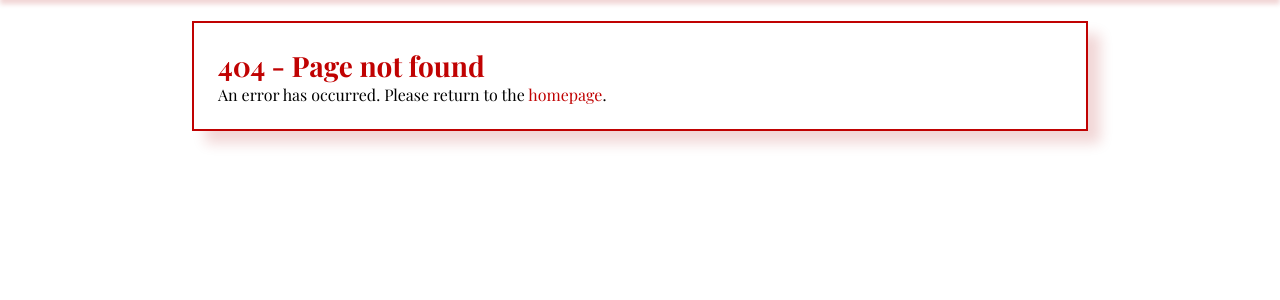
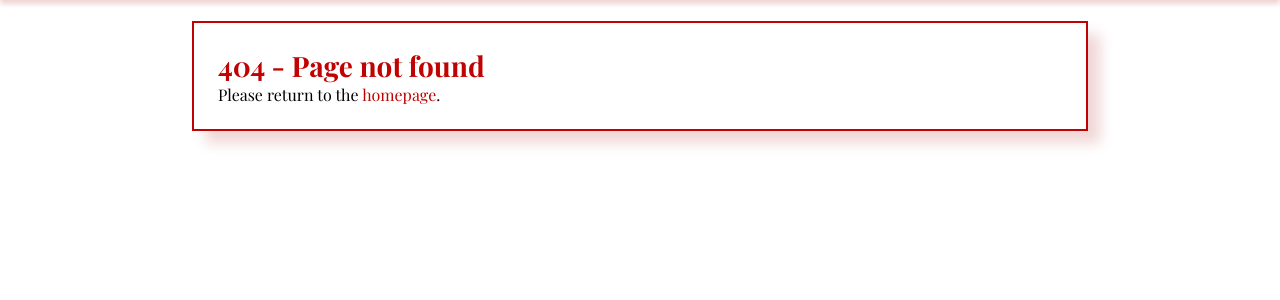
Before and after one commit to robinskaba/zwa_pulsewire, a PHP site: page /page_not_found.php in a window 1280 px wide. Shown: the part 107-407 px from the top of the page. Run offline with PHP 8.4, Linux system fonts and the light colour scheme; some web fonts are replaced.

Commit message:
page arg proof

```diff
--- a/php/view/index.php
+++ b/php/view/index.php
@@ -16,6 +16,7 @@ if(isset($_GET["page"])) {
         header("Location: page_not_found.php");
     }
 }
+if($current_page > $amount_of_pages) header("Location: page_not_found.php");
 
 $articles = $db->getGroupOfArticles($current_page, $ARTICLES_PER_PAGE);
 
--- a/php/view/page_not_found.php
+++ b/php/view/page_not_found.php
@@ -17,7 +17,7 @@ require_once "../main/session.php";
         <main>
             <div>
                 <h1>404 - Page not found</h1>
-                <span>An error has occurred. Please return to the <a href="index.php">homepage</a>.</span>
+                <span>Please return to the <a href="index.php">homepage</a>.</span>
             </div>
 
             <?php include("templates/side_menu.php") ?>
```
